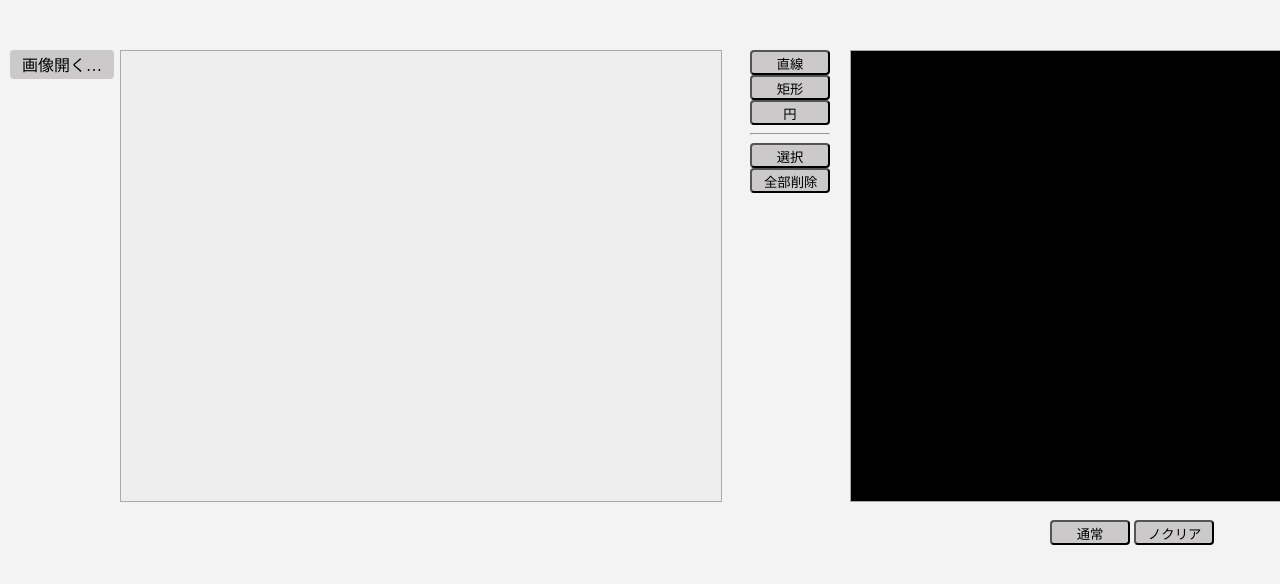
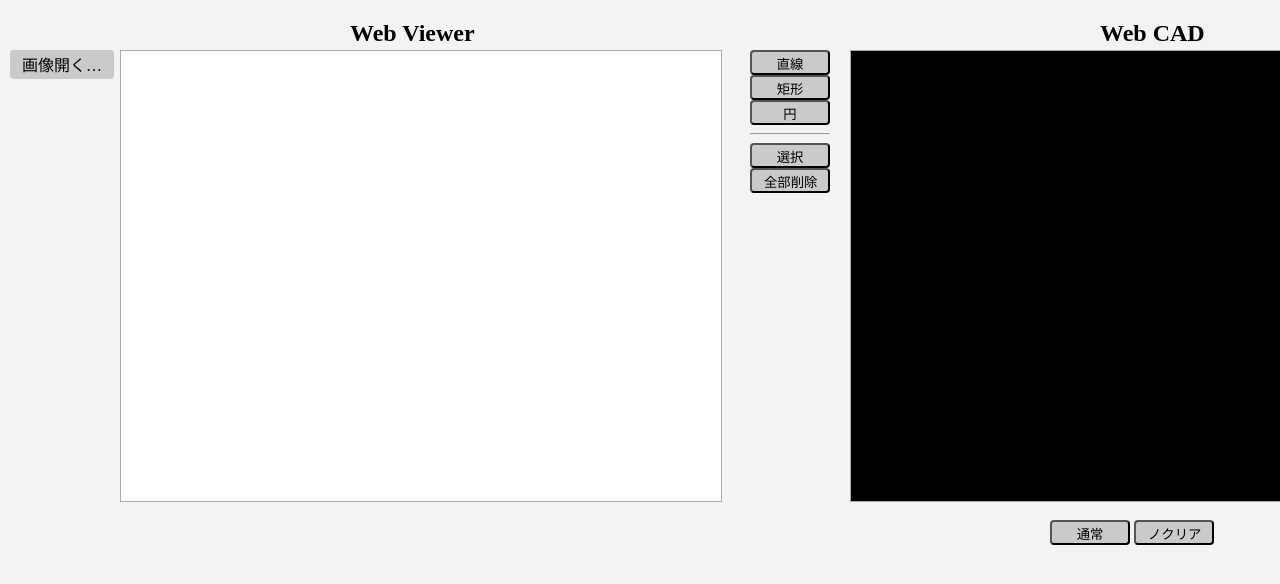
Before and after one commit to Shuiiku20/Web_ImageViewer-CAD, a plain HTML site: page index.html in a window 1280 px wide. Shown: the top 584 px of the page. Drawn offline with Linux system fonts and the light colour scheme.

Commit message:
220914 22:16

```diff
--- a/index.html
+++ b/index.html
@@ -8,6 +8,18 @@
 </head>
 
 <body>
+
+    <div style='position: absolute; top: 0px; left: 350px;'>
+        <h2>
+            Web Viewer
+        </h2>
+    </div>
+
+    <div style='position: absolute; top: 0px; left: 1100px;'>
+        <h2>
+            Web CAD
+        </h2>
+    </div>
 
     <div id='controls' style='position: absolute; top: 50px; left: 10px;'>
         <a class="btn" href="javascript:">画像開く…
--- a/rect.js
+++ b/rect.js
@@ -17,9 +17,9 @@ class Rectangle {
         h = Math.abs(this.canvasPoint1.y - this.canvasPoint3.y);
         this.ctx.lineWidth = 1.5;
         this.ctx.strokeStyle = 'yellow';
-        // this.ctx.fillStyle = 'rgba(0,0,255,0.1)';
+        this.ctx.fillStyle = 'rgba(0,0,255,1)';
         this.ctx.strokeRect(x, y, w, h);
-        // this.ctx.fillRect(x,y,w,h);
+        this.ctx.fillRect(x, y, w, h);
     }
 
     #drawSelectRect() {
--- a/style.css
+++ b/style.css
@@ -5,7 +5,7 @@ body {
 }
 
 #imgCanvas {
-    background: #eeeeee;
+    background: #ffffff;
     /* cursor: crosshair; */
     border: thin solid #aaaaaa;
 }
```
